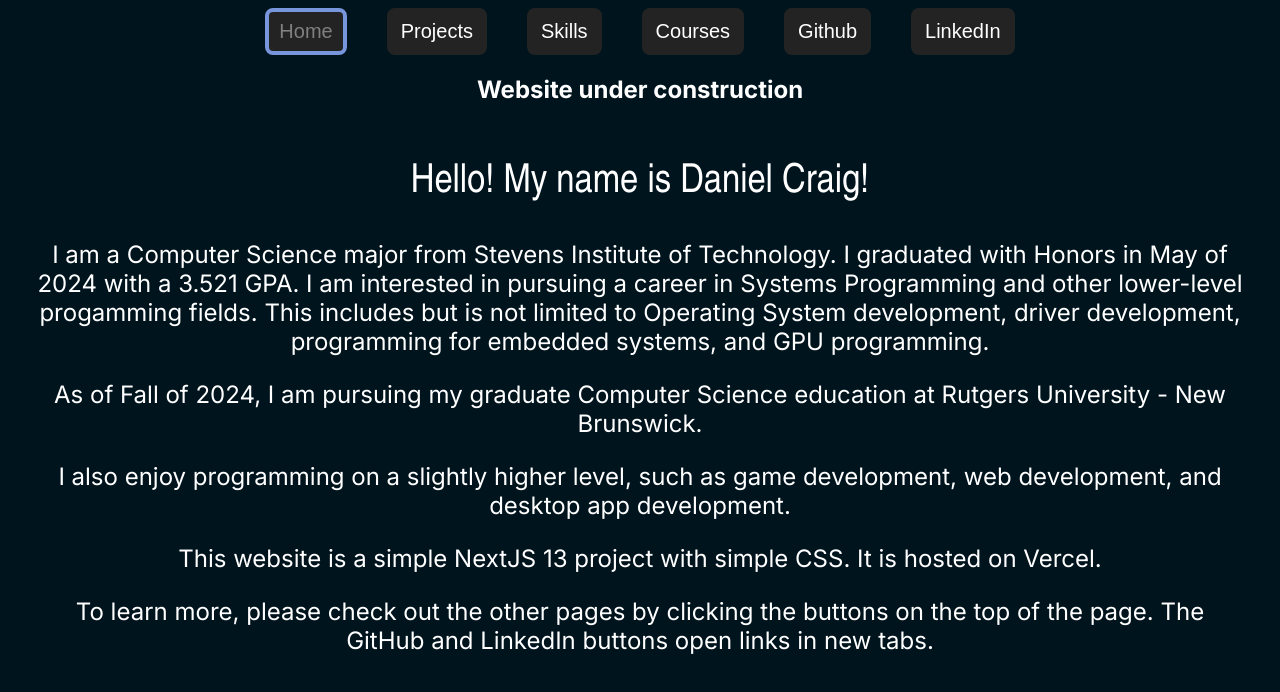
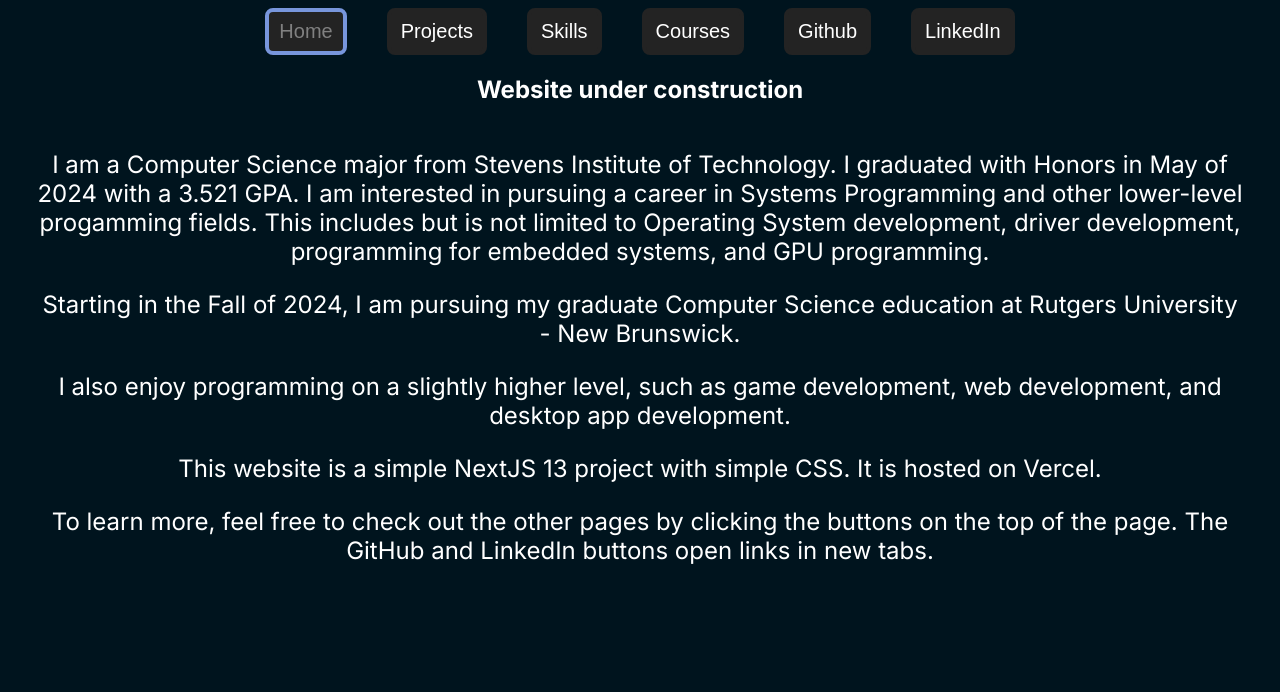
Before and after one commit to DanielCr2020/My-Website, a Next.js app: page / in a window 1280 px wide. Shown: the top 692 px of the page. Built offline with nearby package versions, Linux system fonts and the light colour scheme.

Commit message:
Removed big name at top of page

```diff
--- a/package.json
+++ b/package.json
@@ -15,6 +15,7 @@
     "active-link-nextjs": "^0.1.7",
     "eslint": "8.45.0",
     "eslint-config-next": "13.4.12",
+    "framer-motion": "^12.0.6",
     "next": "13.4.12",
     "react": "18.2.0",
     "react-dom": "18.2.0",
--- a/src/app/page.tsx
+++ b/src/app/page.tsx
@@ -6,7 +6,6 @@ export default function Home() {
   return (
     <main className="main">
       {/* <h1>Website under construction</h1> */}
-      <h2 className="title">Hello! My name is Daniel Craig!</h2>
       <div className='description'>
         <p>
           I am a Computer Science major from Stevens Institute of Technology. I graduated with Honors in May of 2024
@@ -16,7 +15,7 @@ export default function Home() {
           embedded systems, and GPU programming.
         </p>
         <p>
-          As of Fall of 2024, I am pursuing my graduate Computer Science education at Rutgers
+          Starting in the Fall of 2024, I am pursuing my graduate Computer Science education at Rutgers
           University - New Brunswick.
         </p>
         <p>
@@ -27,7 +26,7 @@ export default function Home() {
           This website is a simple NextJS 13 project with simple CSS. It is hosted on Vercel.
         </p>
         <p>
-          To learn more, please check out the other pages by clicking the buttons on the top of the page.
+          To learn more, feel free to check out the other pages by clicking the buttons on the top of the page.
           The GitHub and LinkedIn buttons open links in new tabs.
         </p>
       </div>
```
Also changed, not shown: 1 other file (tests, documents, lock files or other folders).
